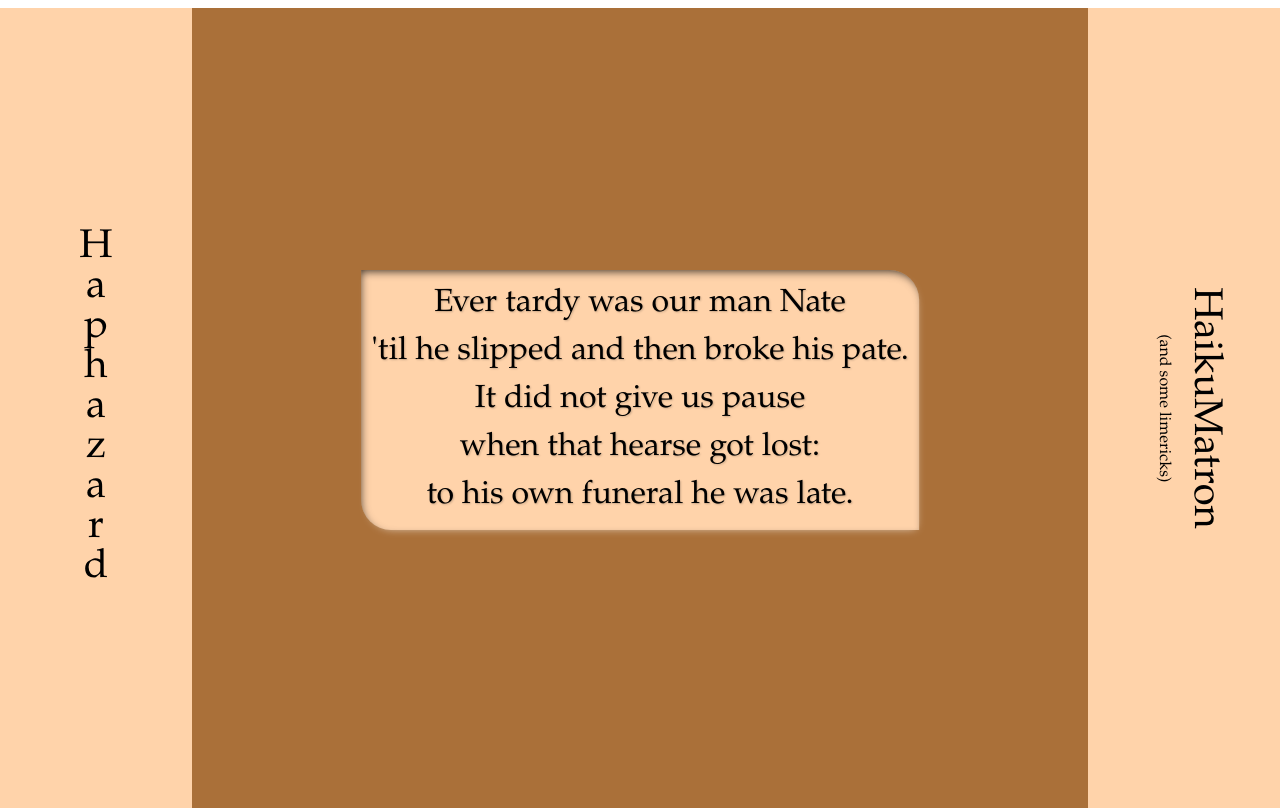
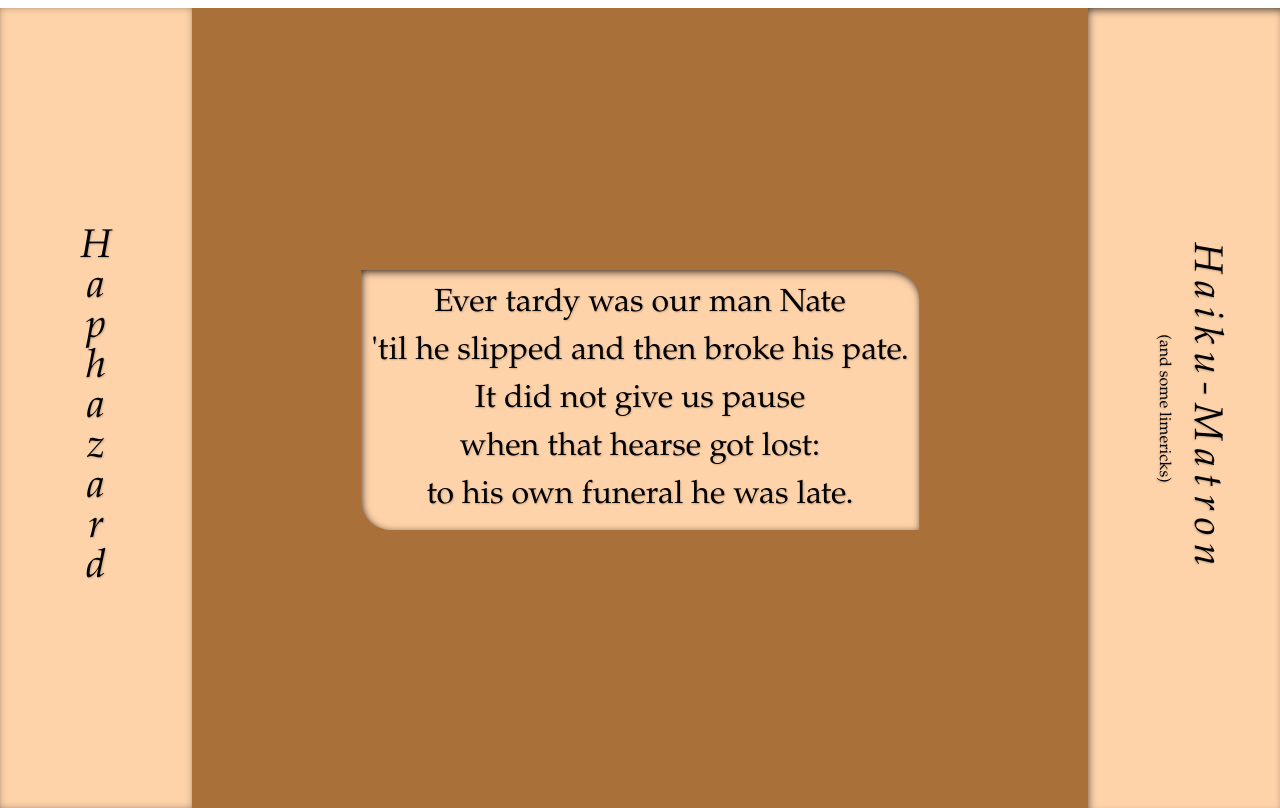
Before and after one commit to kenwrites/HaikuMatron, a plain HTML site: page index.html in a window 1280 px wide. Drawn offline with Linux system fonts and the light colour scheme.

Commit message:
Tweaking shadows and fonts:  adding italics, letter-spacing, others

```diff
--- a/css/styles.css
+++ b/css/styles.css
@@ -1,48 +1,52 @@
+/* Main styles --------------------------------------------------------------- */
+
 #left-sidebar {
     position: absolute;  /* must be absolute for centering text box child */
     left: 0;
+    box-shadow: inset 0px 0px 10px -3px rgba(0,0,0,.6);
+
 }
 
 #right-sidebar {
     position: absolute;
     right: 0;
+    box-shadow: inset 2px 4px 10px -3px rgba(0,0,0,.8);
 }
 
 #left-sidebar-text {
 
     writing-mode: vertical-lr;
     text-orientation:  upright;
-    font: normal 2.5em/1 "Book Antiqua", Palatino, "Palatino Linotype", "Palatino LT STD", Georgia, serif;
     text-align: center;
-
 }
 
 #right-sidebar-text {
     writing-mode: vertical-rl;
-    font: normal 2.5em/1 "Book Antiqua", Palatino, "Palatino Linotype", "Palatino LT STD", Georgia, serif;
     text-align: center;
+    letter-spacing: .2em;
+    white-space: nowrap;   /* Prevents breaking 'Haiku-Matron' over two lines */
 }
 
 #poem {
-
-    /* Styling text */
 
     text-align: center;
     font: normal 2em/1.5 "Book Antiqua", Palatino, "Palatino Linotype", "Palatino LT STD", Georgia, serif;
     text-shadow: 1px 1px 2px rgba(0,0,0,.2);
 
-
-    /* Styling box */
-
     padding: 10px;
     border-radius: 0 30px;
-    box-shadow: 2px 4px 10px -6px rgba(255,255,255,.8),
-        inset 2px 4px 10px -3px rgba(0,0,0,.8);
-
+    box-shadow: inset 2px 4px 10px -3px rgba(0,0,0,.8),
+        inset 0px 0px 10px -3px rgba(0,0,0,.6);
 
 }
 
 /* Re-usable style classes -------------------------------------------- */
+
+.sidebar-text {
+    font: italic 2.5em/1 "Book Antiqua", Palatino, "Palatino Linotype", "Palatino LT STD", Georgia, serif;
+    text-shadow: 1px 1px 2px rgba(0,0,0,.2);
+
+}
 
 .sidebar {
     width: 15%;
@@ -54,17 +58,15 @@
 
 .tiny-text {
     font: normal 1rem/1 "Book Antiqua", Palatino, "Palatino Linotype", "Palatino LT STD", Georgia, serif;
+    letter-spacing: initial;
 }
 
 .center {
 
-    /* Centering
-
-    If block is placed inside another block element,
-    then parent element must have position: relative for
-    below code to work.  (Default position: static
-    may work, too.)
-
+    /*
+    If block with class="center" is placed inside another
+    block element, then parent element must have position: relative for
+    below code to work.  (Default position: static may work, too.)
     */
 
     position: absolute;
@@ -73,7 +75,7 @@
     transform:  translate(-50%, -50%);
 }
 
-/* Responsive design ----------------------------------------------------- */
+/* Responsive selectors ----------------------------------------------------- */
 
 html, body {
     height: 100%;
@@ -108,12 +110,12 @@ html, body {
 
 @media (max-height: 500px) {
     #left-sidebar-text {
-        font: normal 2em/1 "Book Antiqua", Palatino, "Palatino Linotype", "Palatino LT STD", Georgia, serif;
+        font: italic 2em/1 "Book Antiqua", Palatino, "Palatino Linotype", "Palatino LT STD", Georgia, serif;
     }
 }
 
 @media (max-height: 420px) {
     #left-sidebar-text {
-        font: normal 1.75em/1 "Book Antiqua", Palatino, "Palatino Linotype", "Palatino LT STD", Georgia, serif;
+        font: italic 1.75em/1 "Book Antiqua", Palatino, "Palatino Linotype", "Palatino LT STD", Georgia, serif;
     }
 }
--- a/index.html
+++ b/index.html
@@ -11,7 +11,7 @@
   <div id="main" class="bg-color-primary-0">
 
     <div id="left-sidebar" class="bg-color-primary-1 sidebar">
-      <div id="left-sidebar-text" class="center">Haphazard</div>
+      <div id="left-sidebar-text" class="center sidebar-text">Haphazard</div>
     </div>
 
     <div id="poem" class="bg-color-primary-1 center">Ever tardy was our man Nate<br>
@@ -22,8 +22,8 @@
     </div>
 
     <div id="right-sidebar" class="bg-color-primary-1 sidebar">
-      <div id="right-sidebar-text" class="center">
-        HaikuMatron<br>
+      <div id="right-sidebar-text" class="center sidebar-text">
+        Haiku-Matron<br>
         <span class="tiny-text">(and some limericks)</span>
       </div>
     </div>
```
